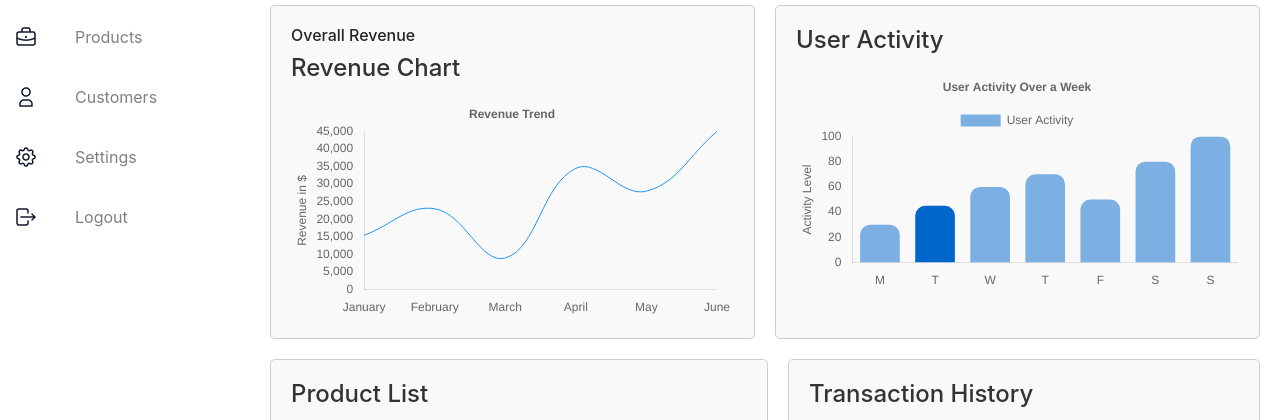
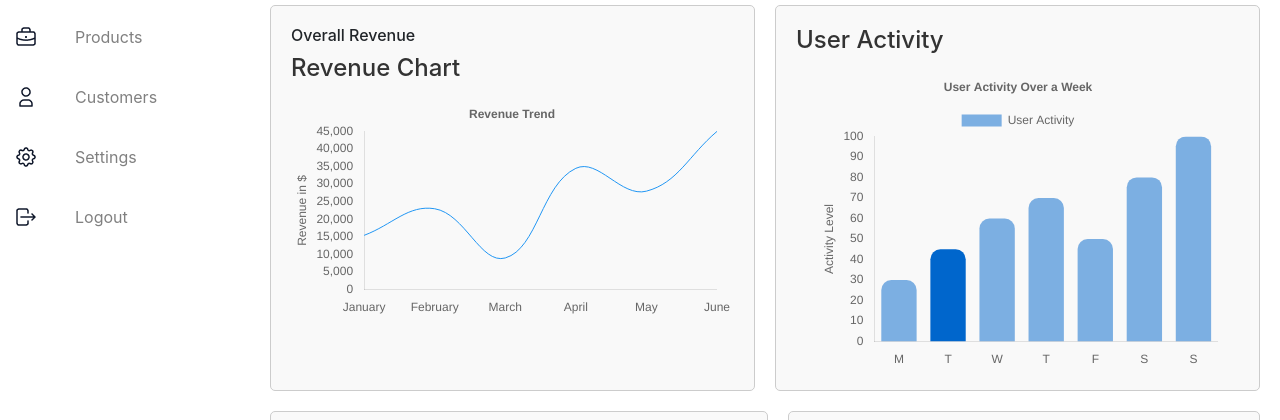
Before and after one commit to YolandaMejane1/E-Commerce-dashboard-project, a React (Create React App) app: page /dashboard in a window 1280 px wide. Shown: the part 265-685 px from the top of the page. Built offline with nearby package versions, Linux system fonts and the light colour scheme.

Commit message:
"changed dashboard layout"

```diff
--- a/src/App.css
+++ b/src/App.css
@@ -210,6 +210,8 @@ html, body {
 .products-and-transactions {
   display: flex;
   gap: 20px;
+  width: 100%;
+  height: auto;
 }
 
 .revenue-chart-section,
@@ -221,7 +223,10 @@ html, body {
   border: 1px solid #ccc;
   border-radius: 5px;
   background-color: #f9f9f9;
+  width: 100%;
+  height: auto;
 }
+
 
 .App {
   display: flex;
--- a/src/components/UserActivity.jsx
+++ b/src/components/UserActivity.jsx
@@ -29,6 +29,7 @@ const UserActivity = () => {
 
   const options = {
     responsive: true,
+    maintainAspectRatio: false, // This allows the chart to fill its container
     plugins: {
       legend: {
         display: true,
@@ -58,7 +59,7 @@ const UserActivity = () => {
   };
 
   return (
-    <div style={{ width: "100%", maxWidth: "800px", margin: "auto" }}>
+    <div style={{ width: "100%", maxWidth: "400px", height: "300px", margin: "auto" }}>
       <Bar
         data={{
           ...userActivityData,
```
